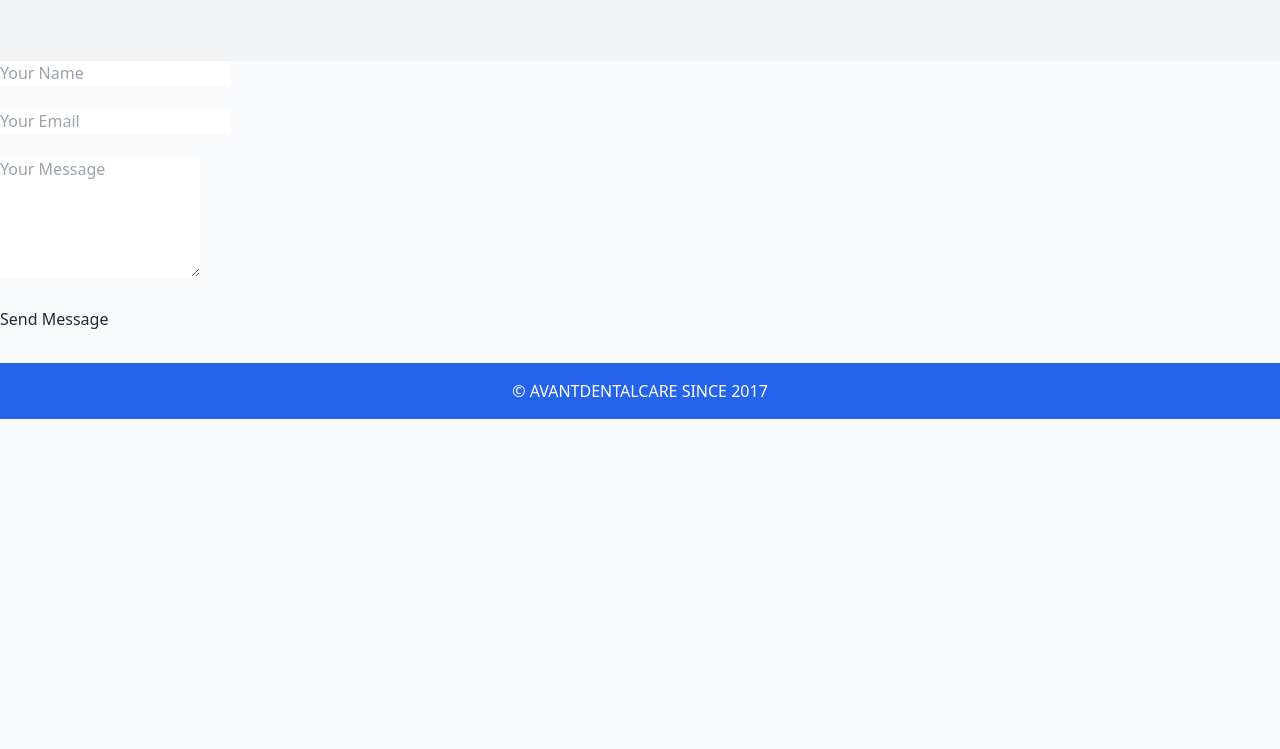
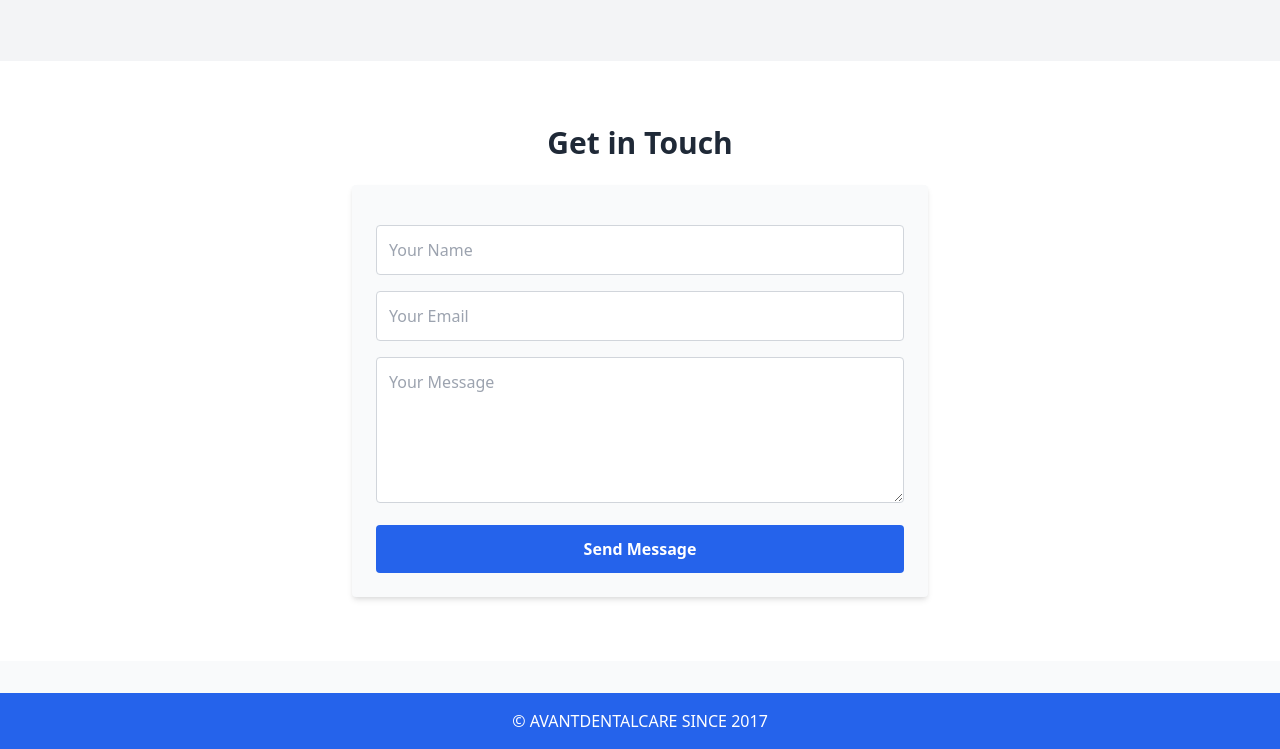
Before and after one commit to drbasilnv/Drbasilsavantdentalcare, a plain HTML site: page index.html in a window 1280 px wide. Shown: the part 1411-2160 px from the top of the page. Before the commit the page ends 1830 px from the top, so only its background shows below. Drawn offline with nearby package versions, Linux system fonts and the light colour scheme.

Commit message:
Update index.html

```diff
--- a/index.html
+++ b/index.html
@@ -112,15 +112,25 @@
 </section>
 
   <!-- Contact -->
-  <form action="https://formsubmit.co/drbasilnv@gmail.com" method="POST">
-  <input type="hidden" name="_subject" value="New Message from Contact Form">
-  <input type="hidden" name="_next" value="https://yourusername.github.io/thankyou.html">
+<section id="contact" class="py-16 px-6 bg-white">
+  <div class="max-w-xl mx-auto">
+    <h3 class="text-3xl font-semibold text-center mb-6">Get in Touch</h3>
+    <form action="https://formsubmit.co/drbasilnv@gmail.com.com" method="POST" class="space-y-4 bg-gray-50 p-6 rounded shadow-md">
+      <input type="hidden" name="_subject" value="New Message from Contact Form">
+      <input type="hidden" name="_next" value="https://yourusername.github.io/thankyou.html">
 
-  <input type="text" name="name" placeholder="Your Name" required><br><br>
-  <input type="email" name="email" placeholder="Your Email" required><br><br>
-  <textarea name="message" placeholder="Your Message" rows="5" required></textarea><br><br>
-  <button type="submit">Send Message</button>
-  </form>
+      <input type="text" name="name" placeholder="Your Name" required class="w-full p-3 border border-gray-300 rounded focus:outline-none focus:ring-2 focus:ring-blue-500" />
+
+      <input type="email" name="email" placeholder="Your Email" required class="w-full p-3 border border-gray-300 rounded focus:outline-none focus:ring-2 focus:ring-blue-500" />
+
+      <textarea name="message" placeholder="Your Message" rows="5" required class="w-full p-3 border border-gray-300 rounded focus:outline-none focus:ring-2 focus:ring-blue-500"></textarea>
+
+      <button type="submit" class="w-full bg-blue-600 text-white py-3 rounded hover:bg-blue-700 transition duration-300 font-semibold">
+        Send Message
+      </button>
+    </form>
+  </div>
+</section>
 
   <!-- WhatsApp Chat Button -->
   <a href="https://wa.me/919747484866?text=Hello%20Avantdentalcare%2C%20I%20would%20like%20to%20book%20an%20appointment."
```
